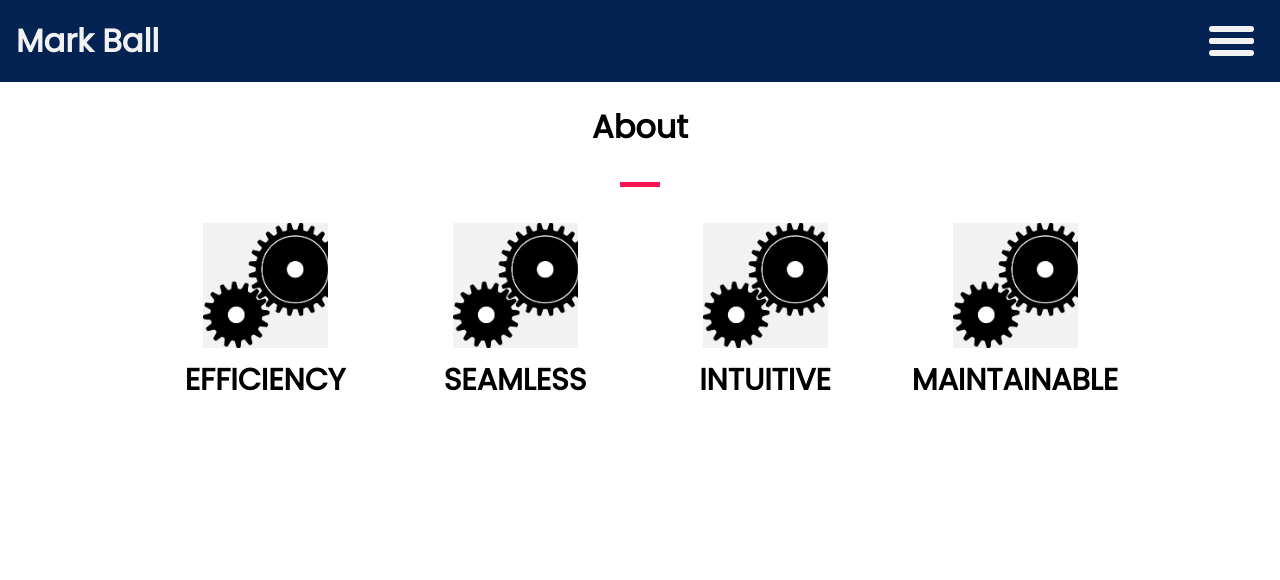
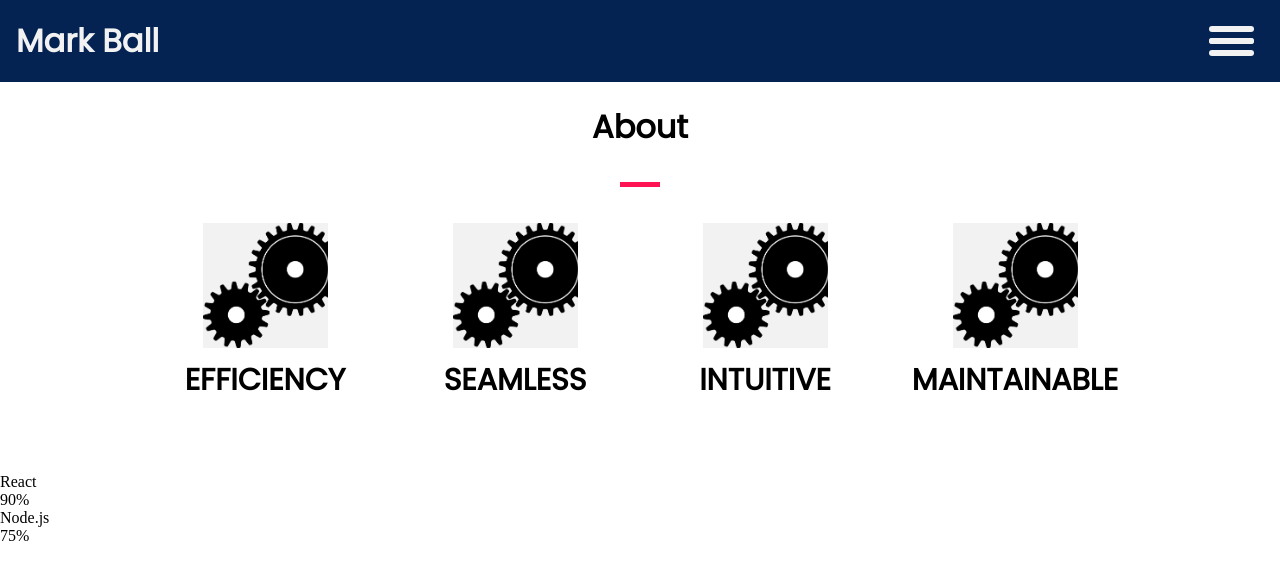
Before and after one commit to Mark-Ball/react-portfolio, a React (Create React App) app: page /about in a window 1280 px wide. Shown: the top 580 px of the page. Built offline with nearby package versions, Linux system fonts and the light colour scheme.

Commit message:
created SkillsRow and SkillsTable components

```diff
--- /dev/null
+++ b/src/components/SkillsRow/SkillsRow.js
@@ -0,0 +1,13 @@
+import React from 'react';
+
+export default function SkillsRow(props) {
+    const { name, percentage } = props;
+
+    return (
+        <>
+            <div>{name}</div>
+            <div></div>
+            <div>{percentage}%</div>
+        </>
+    )
+}
--- /dev/null
+++ b/src/components/SkillsTable/SkillsTable.js
@@ -0,0 +1,11 @@
+import React from 'react';
+import SkillsRow from '../SkillsRow/SkillsRow';
+
+export default function SkillsTable(props) {
+    return props.skills.map(item => (
+        <SkillsRow
+            name={item.name}
+            percentage={item.percentage}
+        />
+    ));
+};
--- a/src/components/pages/About/AboutPage.js
+++ b/src/components/pages/About/AboutPage.js
@@ -2,7 +2,13 @@ import React, { Component } from 'react';
 import Divider from '../../Divider/Divider';
 import AboutCard from '../../AboutCard/AboutCard';
 import TransitionScroller from '../../TransitionScroller/TransitionScroller';
+import SkillsTable from '../../SkillsTable/SkillsTable';
 import { Title, Flexbox } from './styles';
+
+const skills = [
+    { name: 'React', percentage: 90 },
+    { name: 'Node.js', percentage: 75 }
+]
 
 class AboutPage extends Component {
     render() {
@@ -44,6 +50,7 @@ class AboutPage extends Component {
                         </TransitionScroller>
                     </Flexbox>
                 </Flexbox>
+                <SkillsTable skills={skills} />
             </>
         )
     }
```
